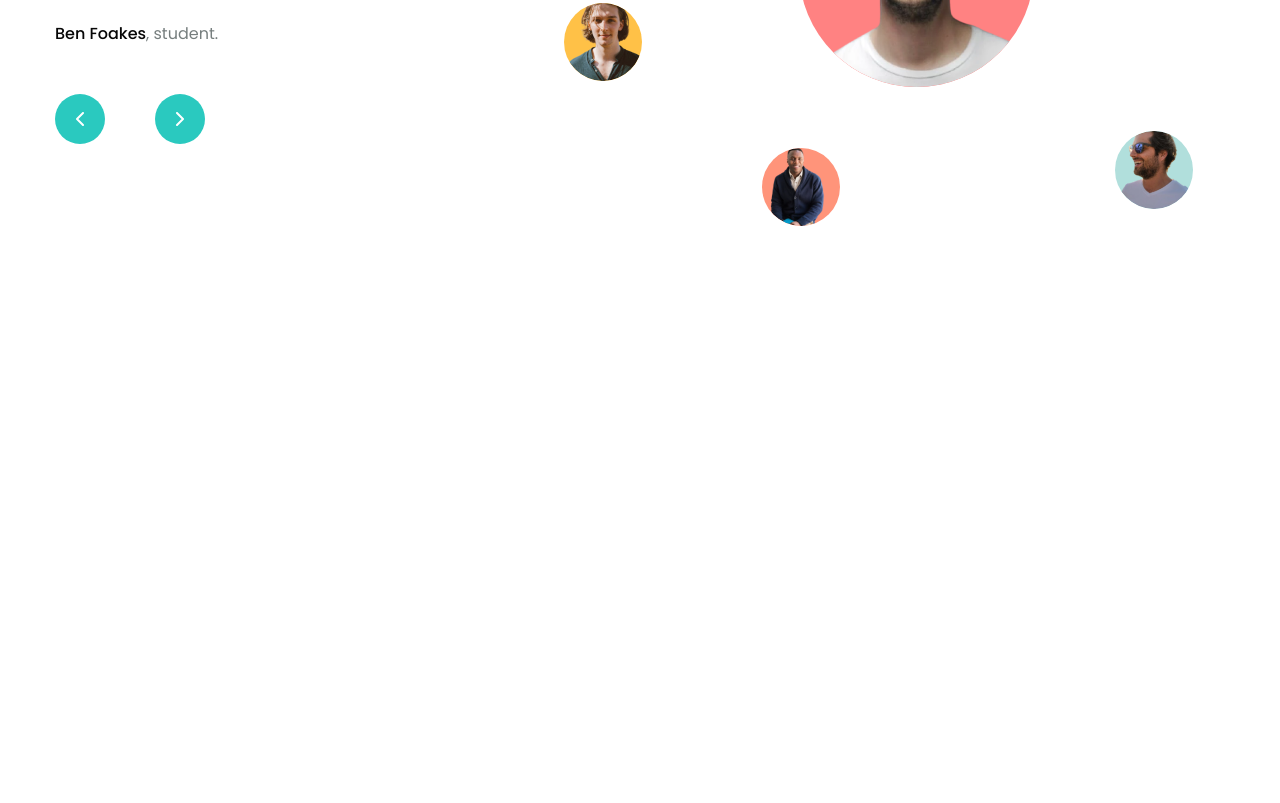
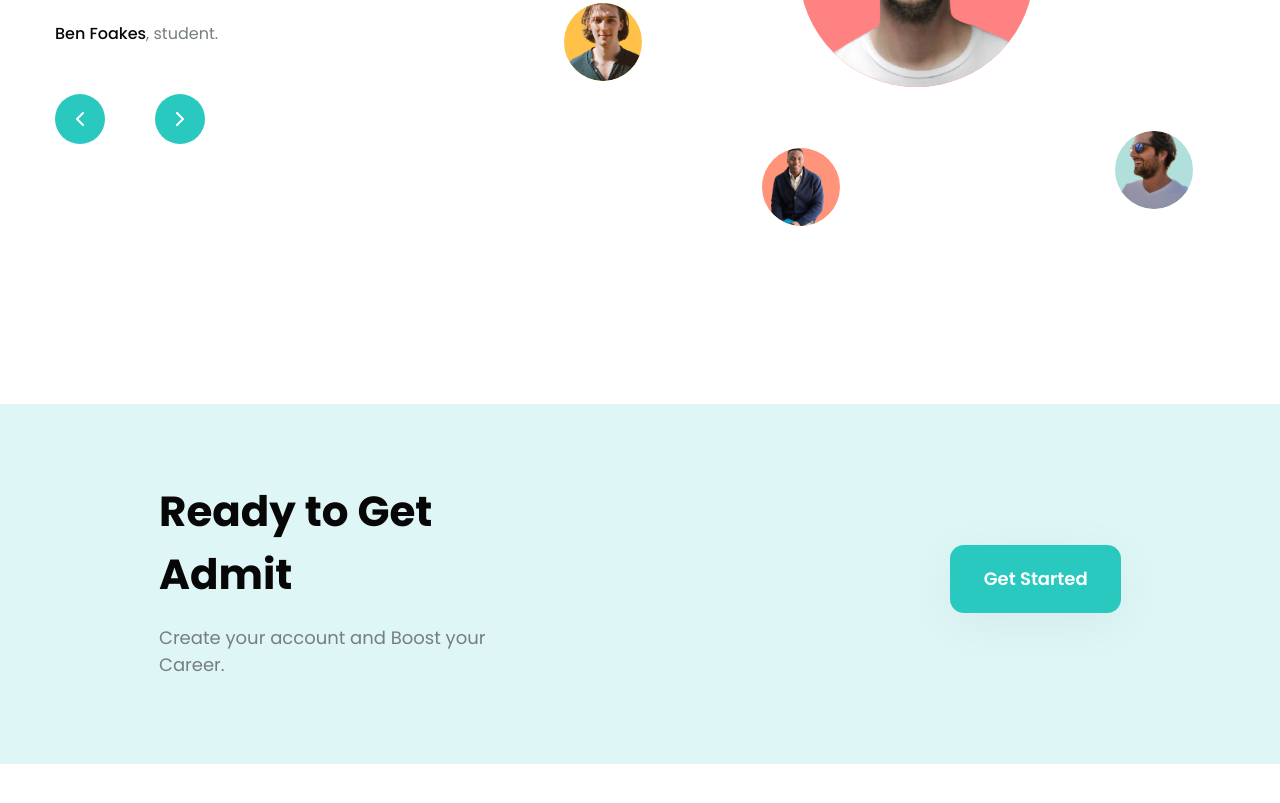
Before and after one commit to d0t666/Project-2.1, a plain HTML site: page index.html in a window 1280 px wide. Shown: the part 3219-4022 px from the top of the page. Drawn offline with Linux system fonts and the light colour scheme.

Commit message:
Base CTA

```diff
--- a/assets/css/styles.css
+++ b/assets/css/styles.css
@@ -488,6 +488,7 @@ a {
 /* testimonial */
 .testimonial {
     margin-top: 264px;
+    padding-bottom: 130px;
 }
 .testimonial .block {
     display: flex;
@@ -591,3 +592,41 @@ a {
     background: #bf83ff;
     right: 0;
 }
+/* <!-- CTA --> */
+.base-cta {
+    margin-top: 130px;
+    background: #def6f5;
+    padding: 76px 135px 86px;
+}
+.base-cta .body {
+    display: flex;
+    gap: 410px;
+    align-items: center;
+}
+.base-cta .left-content .heading {
+    color: #070707;
+    font-size: 4.2rem;
+    font-style: normal;
+    font-weight: 700;
+    line-height: normal;
+}
+.base-cta .left-content .desc {
+    color: #767e7e;
+    font-size: 1.8rem;
+    font-style: normal;
+    font-weight: 400;
+    line-height: normal;
+    margin-top: 18px;
+}
+.base-cta .btn {
+    width: 186px;
+    height: 68px;
+    border-radius: 14px;
+    background: #2ac9bf;
+    color: #fff;
+    text-align: center;
+    font-size: 18px;
+    font-style: normal;
+    font-weight: 600;
+    line-height: 3.8;
+}
--- a/index.html
+++ b/index.html
@@ -210,6 +210,7 @@
 </div>
                     </div>
                </div>
+                        <!-- testimonial -->
                <div class="testimonial">
                 <div class="main-content">
                     <div class="block">
@@ -236,6 +237,18 @@
                     </div>
                 </div>
                </div>
+                <!-- CTA -->
+<div class="base-cta">
+    <div class="main-content">
+        <div class="body">
+            <div class="left-content">
+                <h3 class="heading">Ready to Get Admit</h3>
+                <p class="desc">Create your account and Boost your Career.</p>
+            </div>
+            <a href="" class="btn">Get Started</a>
+        </div>
+    </div>
+</div>
         </main>
         <footer></footer>
     </body>
```
